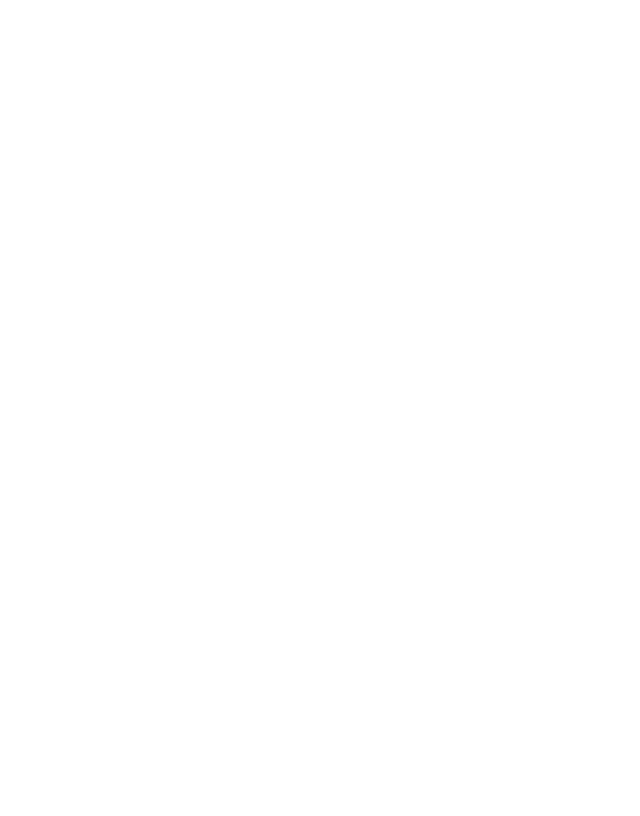
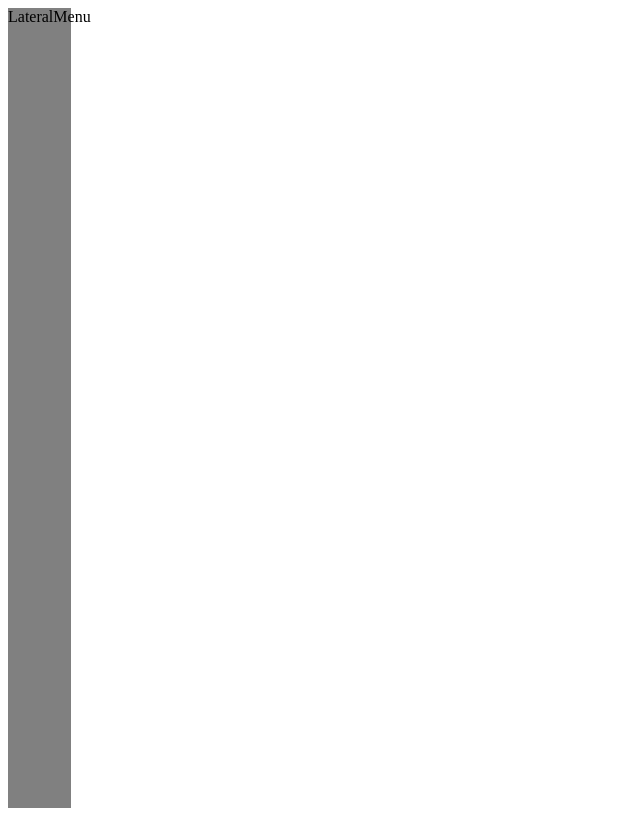
Before and after one commit to dudasancar/Projeto_Infra_Frontend, a React (Create React App) app: page / in a window 1280 px wide. Shown: the whole page, without its empty margins (0-640 px from the left). Built offline with nearby package versions, Linux system fonts and the light colour scheme.

Commit message:
Organizacao files

```diff
--- a/src/App.tsx
+++ /dev/null
@@ -1,7 +0,0 @@
-import React from "react";
-
-function App() {
-  return <div className="App"></div>;
-}
-
-export default App;
--- /dev/null
+++ b/src/components/LateralMenu/Index.tsx
@@ -0,0 +1,10 @@
+import React from 'react'
+import { ContainerMenu } from './style'
+
+const LateralMenu = () => {
+  return (
+    <ContainerMenu>LateralMenu</ContainerMenu>
+  )
+}
+
+export default LateralMenu
--- /dev/null
+++ b/src/components/LateralMenu/style.js
@@ -0,0 +1,12 @@
+import styled from 'styled-components'
+
+export const ContainerMenu = styled.div`
+width: 5%;
+height: 100vh;
+background-color: grey;
+display:flex;
+flex-flow: column nowrap;
+ :hover {
+    width: 10%;
+ }
+`
--- a/src/index.tsx
+++ b/src/index.tsx
@@ -1,10 +1,11 @@
 import React from "react";
 import ReactDOM from "react-dom";
-import App from "./App";
+import LateralMenu from "./components/LateralMenu/Index";
+
 
 ReactDOM.render(
   <React.StrictMode>
-    <App />
+    <LateralMenu />
   </React.StrictMode>,
   document.getElementById("root")
 );
```
